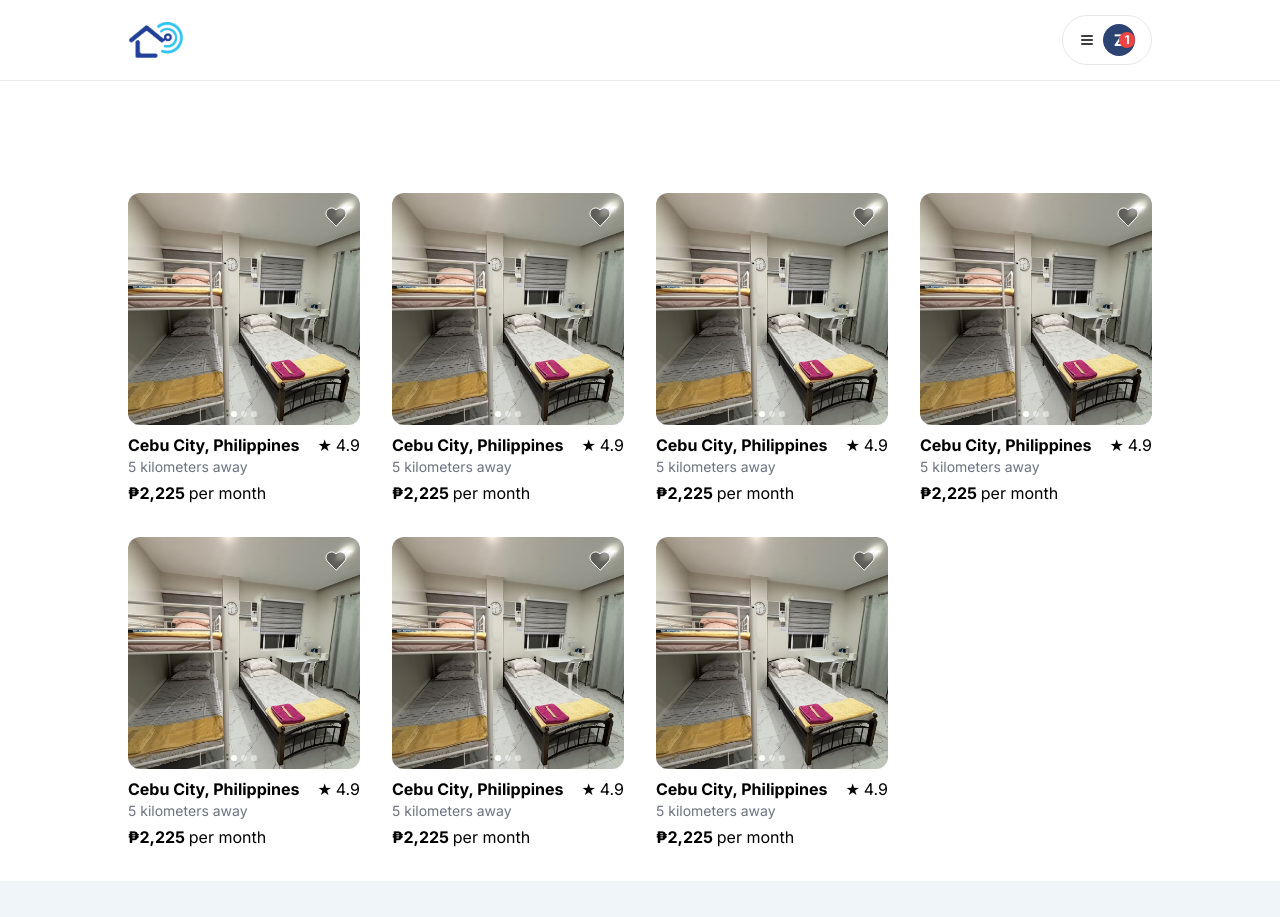
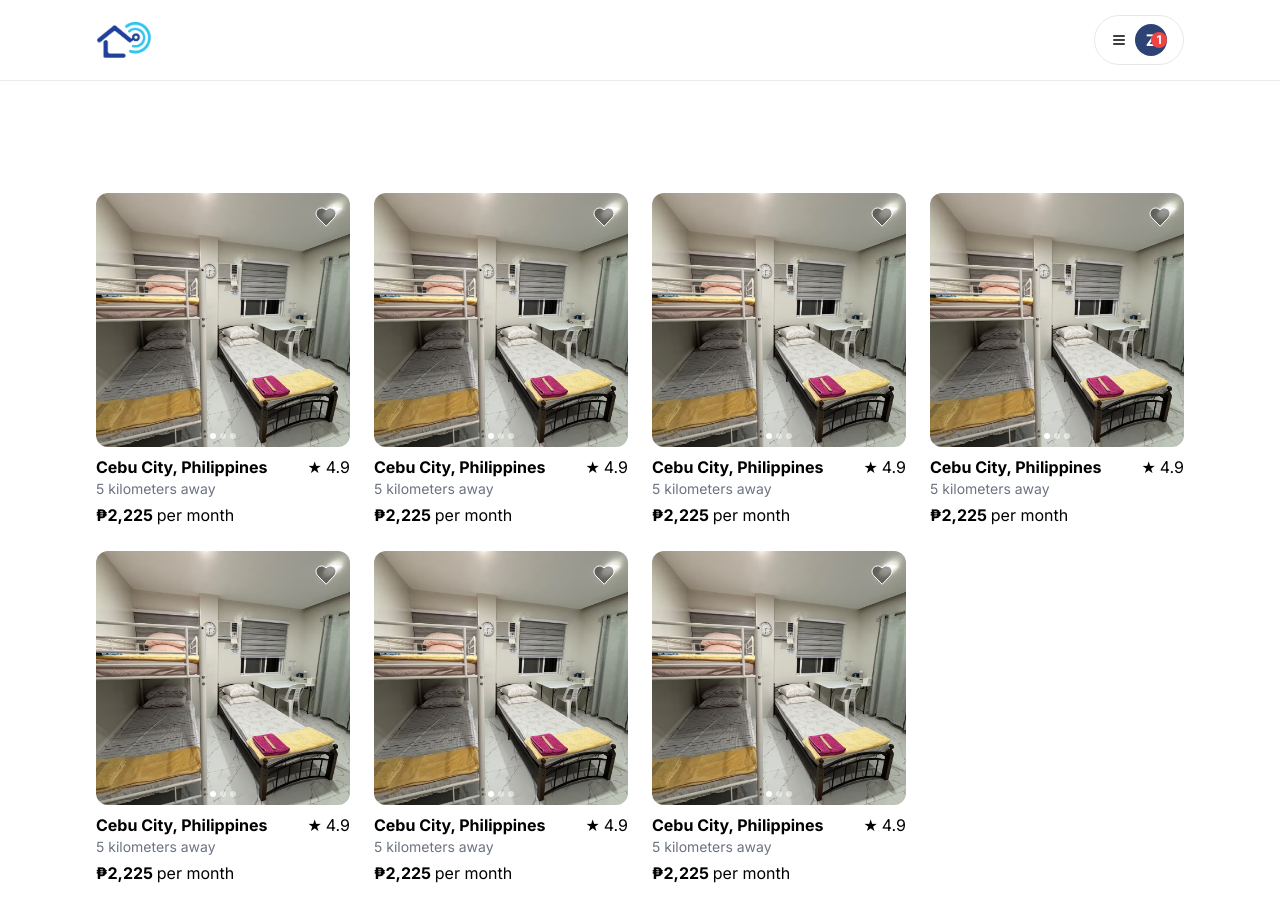
Before and after one commit to Rhixin/RoomRadarWeb, a Next.js app: page /home in a window 1280 px wide. Before the commit the page ends 881 px from the top, so only its background shows below. Built offline with nearby package versions, Linux system fonts and the light colour scheme.

Commit message:
Changed padding

```diff
--- a/app/(auth)/home/page.tsx
+++ b/app/(auth)/home/page.tsx
@@ -97,8 +97,8 @@ const Home = () => {
 
   return (
     <div>
-      <div className="max-w-[2520px] mx-auto px-4 sm:px-32 pb-8 pt-8">
-        <div className="grid grid-cols-1 sm:grid-cols-2 md:grid-cols-2 lg:grid-cols-3 xl:grid-cols-4 2xl:grid-cols-5 gap-8">
+      <div className="max-w-[2520px] mx-auto px-4 sm:px-24 pb-8 pt-8">
+        <div className="grid grid-cols-1 sm:grid-cols-2 md:grid-cols-2 lg:grid-cols-3 xl:grid-cols-4 2xl:grid-cols-5 gap-6">
           {listings.map((listing, index) => (
             <ListingCard key={index} {...listing} />
           ))}
--- a/components/navbar/navbar.tsx
+++ b/components/navbar/navbar.tsx
@@ -9,7 +9,7 @@ export default function Navbar() {
 
   return (
     <nav className="bg-white sticky top-0 z-50">
-      <div className="max-w-[2520px] mx-auto px-4 sm:px-32 border-b border-faded">
+      <div className="max-w-[2520px] mx-auto px-4 sm:px-24 border-b border-faded">
         <div className="flex justify-between items-center h-16 sm:h-20">
           {/* Logo Section */}
           <div className="flex items-center gap-2">
```
